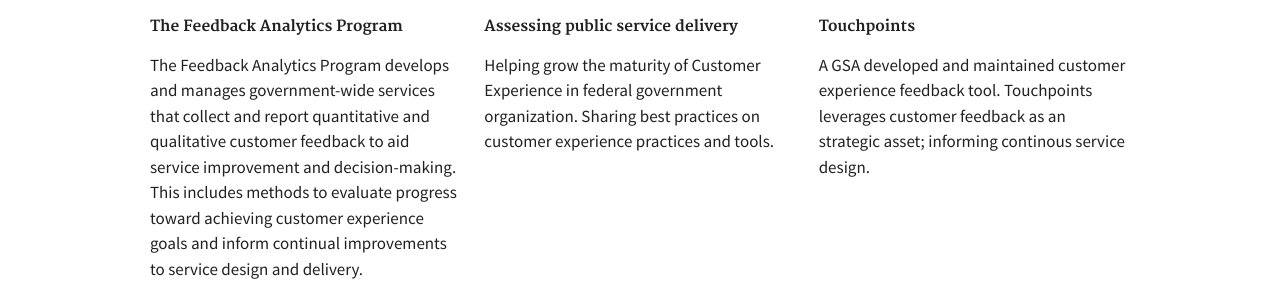
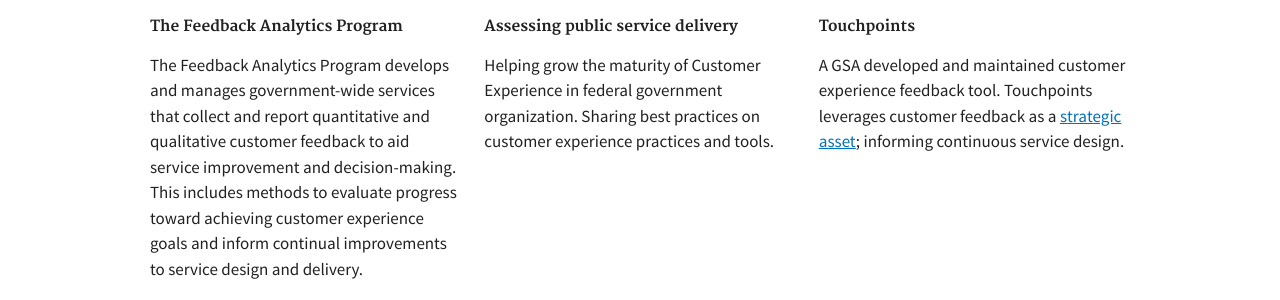
Before and after one commit to GSA/feedback.usa.gov, a Jekyll site: the page built from pages/home.html, in a window 1280 px wide. Shown: the part 1223-1523 px from the top of the page. Built offline with Jekyll 4.4.1, drawn with Linux system fonts in a browser that asks for light colours.

```diff
--- a/pages/home.html
+++ b/pages/home.html
@@ -112,8 +112,9 @@ permalink: /
     </h5>
     <p>
       A GSA developed and maintained customer experience feedback tool.
-      Touchpoints leverages customer feedback as an strategic asset;
-      informing continous service design.
+      Touchpoints leverages customer feedback as a
+      <a href="https://www.performance.gov/CAP/CAP_goal_2.html" target="_blank">strategic asset</a>;
+      informing continuous service design.
     </p>
   </div>
 </div>
```
